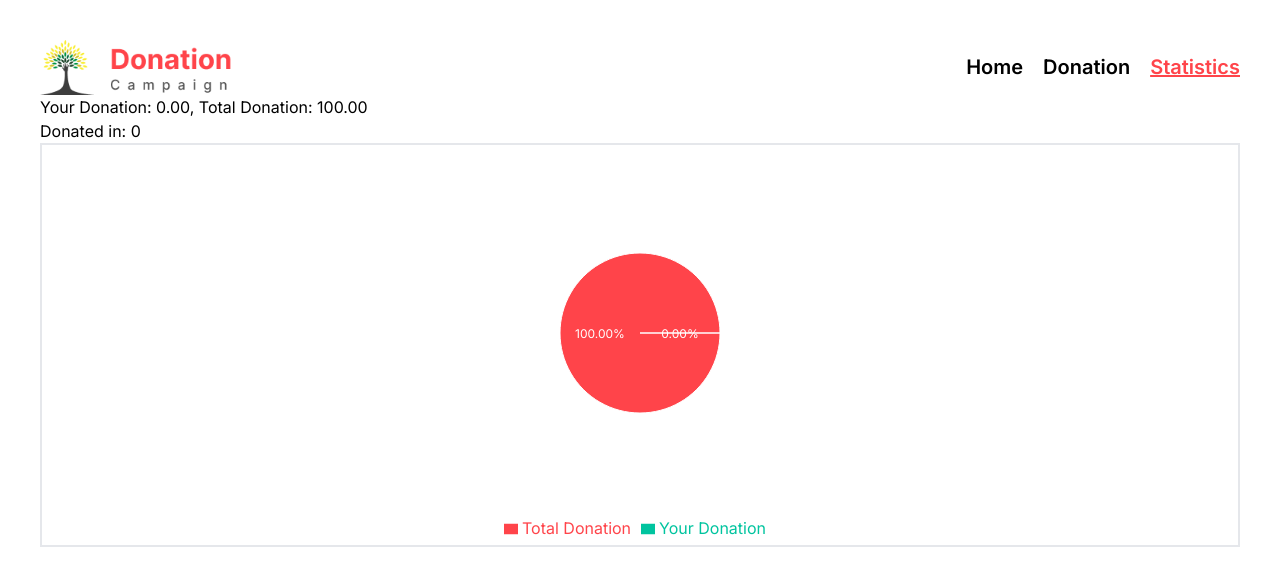
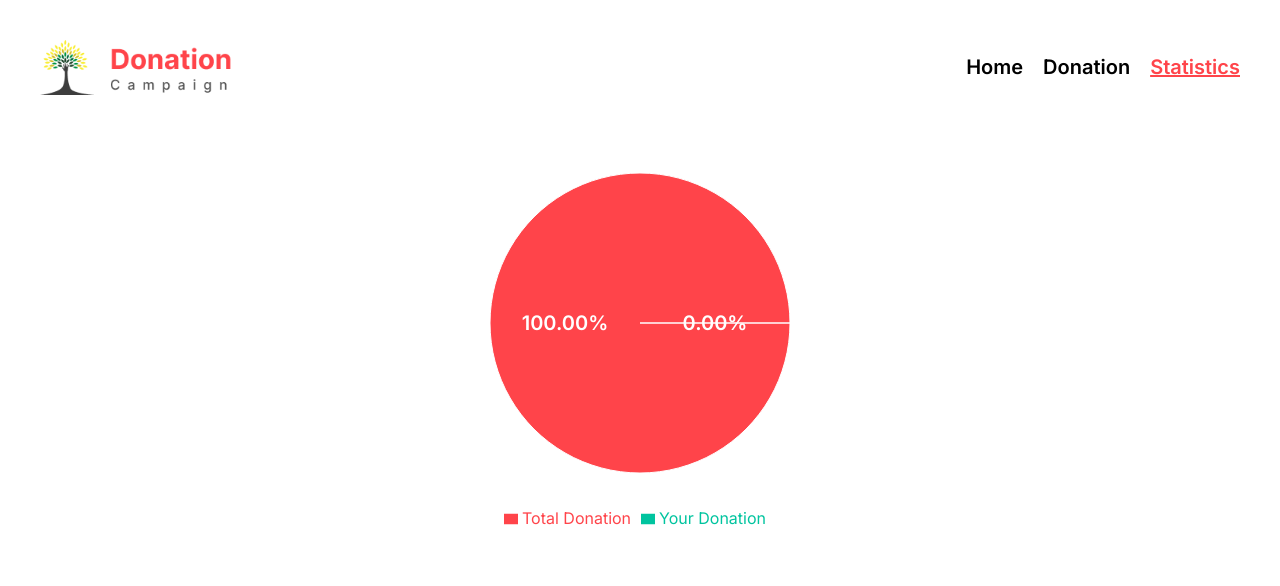
Before and after one commit to Shuvro0421/donation-campaign, a React (Vite) app: page /statistics in a window 1280 px wide. Shown: the top 586 px of the page. Built offline with nearby package versions, Linux system fonts and the light colour scheme.

Commit message:
completed pie chart

```diff
--- a/src/components/Statistics/Satistics.jsx
+++ b/src/components/Statistics/Satistics.jsx
@@ -28,9 +28,7 @@ const Satistics = () => {
 
     return (
         <div>
-            <h1>Your Donation: {YourDonation}, Total Donation: {TotalDonation}</h1>
-            <h1>Donated in: {localStorageDonation.length}</h1>
-            <div className='border-2'>
+            <div className='mt-10'>
                 <ResponsiveContainer width="100%" height={400}>
                     <PieChart>
                         <Pie
@@ -39,16 +37,16 @@ const Satistics = () => {
                             cy="50%"
                             labelLine={false}
                             label={renderCustomizedLabel}
-                            outerRadius={80}
+                            outerRadius={window.innerWidth >= 768 ? 150 : 100}
                             fill="#FF444A"
                             dataKey="value"
-                            className='text-xs'
+                            className='md:text-xl text-base font-semibold'
                         >
                             {datas.map((entry, index) => (
                                 <Cell key={`cell-${index}`} fill={COLORS[index % COLORS.length]} />
                             ))}
                         </Pie>
-                        <Legend />
+                        <Legend/>
                     </PieChart>
                 </ResponsiveContainer>
             </div>
```
